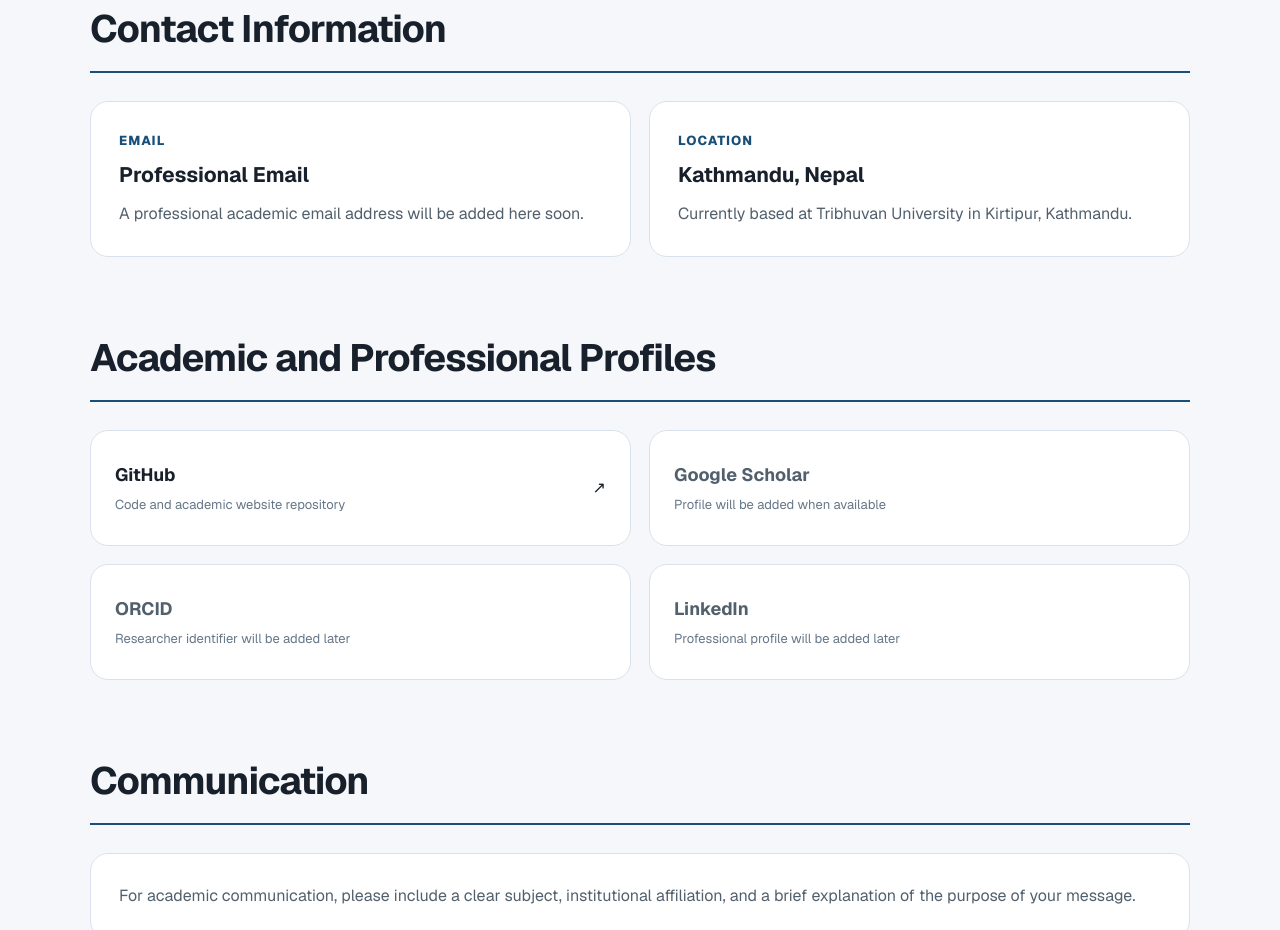
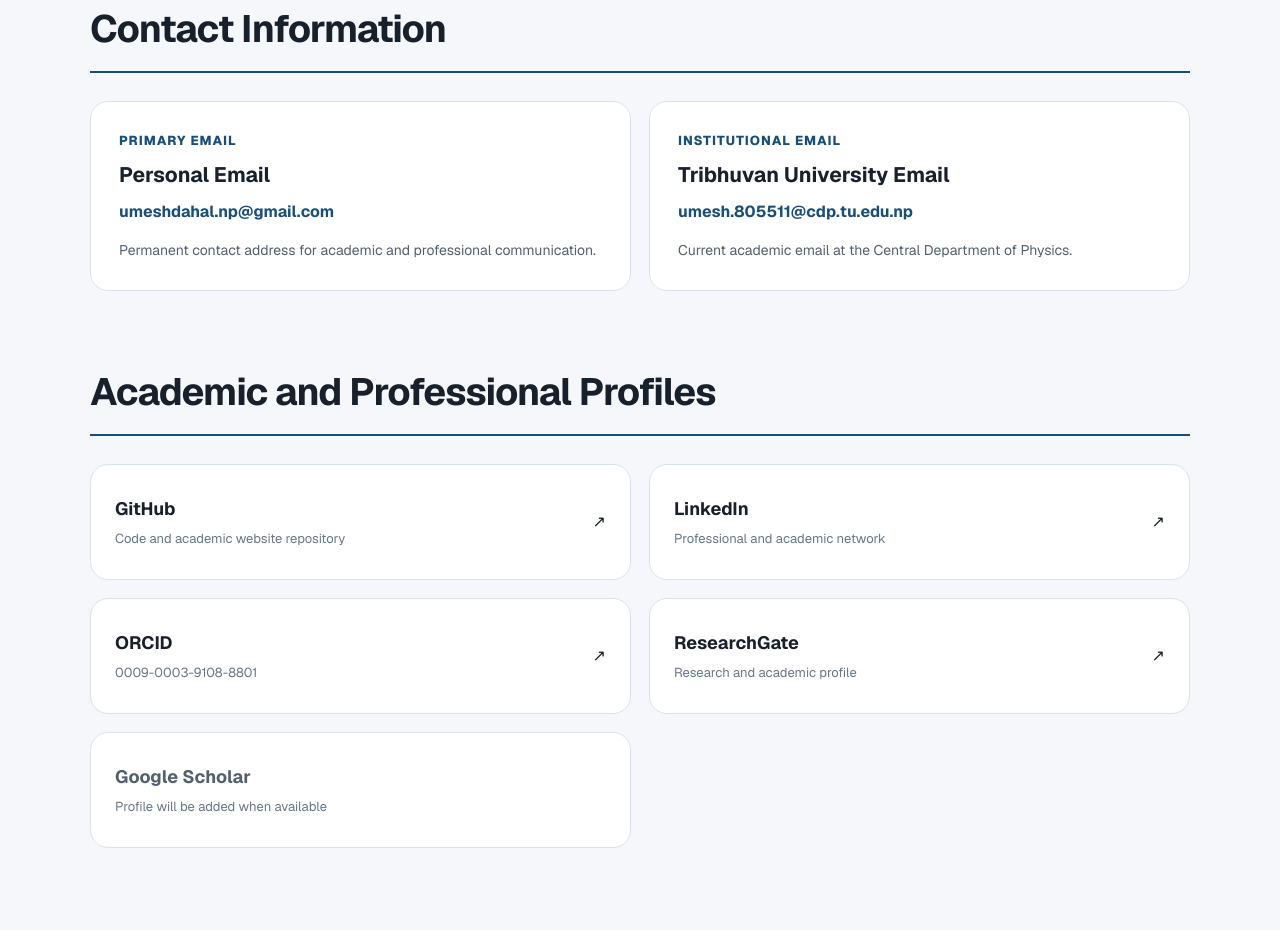
Before and after one commit to umeshdahal1/umesh-dahal.com.np, a Next.js app: page /contact in a window 1280 px wide. Shown: the part 920-1850 px from the top of the page. Built offline with nearby package versions, Linux system fonts and the light colour scheme.

Commit message:
Add public contact details and academic profiles

```diff
--- a/src/app/contact/page.js
+++ b/src/app/contact/page.js
@@ -3,7 +3,7 @@ import styles from "./page.module.css";
 export const metadata = {
   title: "Contact",
   description:
-    "Contact information and academic profile links for Umesh Dahal, a physics student at Tribhuvan University, Nepal.",
+    "Contact information and academic profiles of Umesh Dahal, a physics student at Tribhuvan University, Nepal.",
 };
 
 export default function ContactPage() {
@@ -42,22 +42,37 @@ export default function ContactPage() {
 
         <div className={styles.grid}>
           <article className={styles.card}>
-            <p className={styles.label}>Email</p>
+            <p className={styles.label}>Primary email</p>
 
-            <h3>Professional Email</h3>
+            <h3>Personal Email</h3>
 
-            <p>
-              A professional academic email address will be added here soon.
+            <a
+              className={styles.emailLink}
+              href="mailto:umeshdahal.np@gmail.com"
+            >
+              umeshdahal.np@gmail.com
+            </a>
+
+            <p className={styles.helper}>
+              Permanent contact address for academic and professional
+              communication.
             </p>
           </article>
 
           <article className={styles.card}>
-            <p className={styles.label}>Location</p>
+            <p className={styles.label}>Institutional email</p>
 
-            <h3>Kathmandu, Nepal</h3>
+            <h3>Tribhuvan University Email</h3>
 
-            <p>
-              Currently based at Tribhuvan University in Kirtipur, Kathmandu.
+            <a
+              className={styles.emailLink}
+              href="mailto:umesh.805511@cdp.tu.edu.np"
+            >
+              umesh.805511@cdp.tu.edu.np
+            </a>
+
+            <p className={styles.helper}>
+              Current academic email at the Central Department of Physics.
             </p>
           </article>
         </div>
@@ -80,24 +95,49 @@ export default function ContactPage() {
             <span aria-hidden="true">↗</span>
           </a>
 
+          <a
+            href="https://www.linkedin.com/in/umedahal/"
+            target="_blank"
+            rel="noopener noreferrer"
+          >
+            <span>
+              <strong>LinkedIn</strong>
+              <small>Professional and academic network</small>
+            </span>
+
+            <span aria-hidden="true">↗</span>
+          </a>
+
+          <a
+            href="https://orcid.org/0009-0003-9108-8801"
+            target="_blank"
+            rel="noopener noreferrer"
+          >
+            <span>
+              <strong>ORCID</strong>
+              <small>0009-0003-9108-8801</small>
+            </span>
+
+            <span aria-hidden="true">↗</span>
+          </a>
+
+          <a
+            href="https://www.researchgate.net/profile/Umesh-Dahal-4"
+            target="_blank"
+            rel="noopener noreferrer"
+          >
+            <span>
+              <strong>ResearchGate</strong>
+              <small>Research and academic profile</small>
+            </span>
+
+            <span aria-hidden="true">↗</span>
+          </a>
+
           <div className={styles.pending}>
             <span>
               <strong>Google Scholar</strong>
               <small>Profile will be added when available</small>
-            </span>
-          </div>
-
-          <div className={styles.pending}>
-            <span>
-              <strong>ORCID</strong>
-              <small>Researcher identifier will be added later</small>
-            </span>
-          </div>
-
-          <div className={styles.pending}>
-            <span>
-              <strong>LinkedIn</strong>
-              <small>Professional profile will be added later</small>
             </span>
           </div>
         </div>
--- a/src/app/contact/page.module.css
+++ b/src/app/contact/page.module.css
@@ -87,6 +87,20 @@
   font-weight: 750;
   letter-spacing: 0.08em;
   text-transform: uppercase;
+}
+
+.emailLink {
+  display: inline-block;
+  color: #174f78;
+  font-size: 16px;
+  font-weight: 700;
+  overflow-wrap: anywhere;
+  text-decoration: none;
+}
+
+.helper {
+  margin-top: 14px !important;
+  font-size: 14px !important;
 }
 
 .links {
@@ -193,6 +207,10 @@
     color: #69b7e5 !important;
   }
 
+  .emailLink {
+    color: #69b7e5;
+  }
+
   .hero h1,
   .section > h2,
   .card h3,
@@ -216,5 +234,8 @@
     .links a:hover {
       border-color: #69b7e5;
     }
+    .emailLink:hover {
+      text-decoration: underline;
+    }
   }
 }
```
